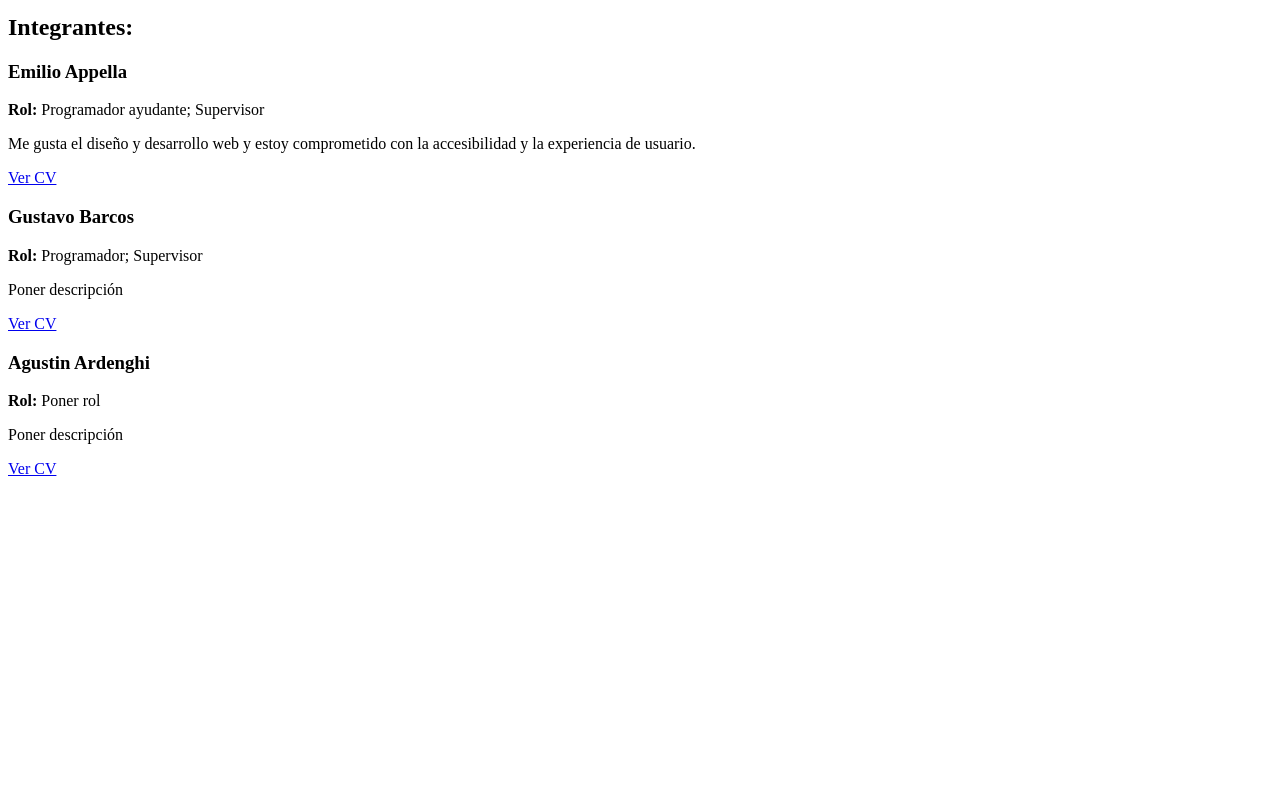
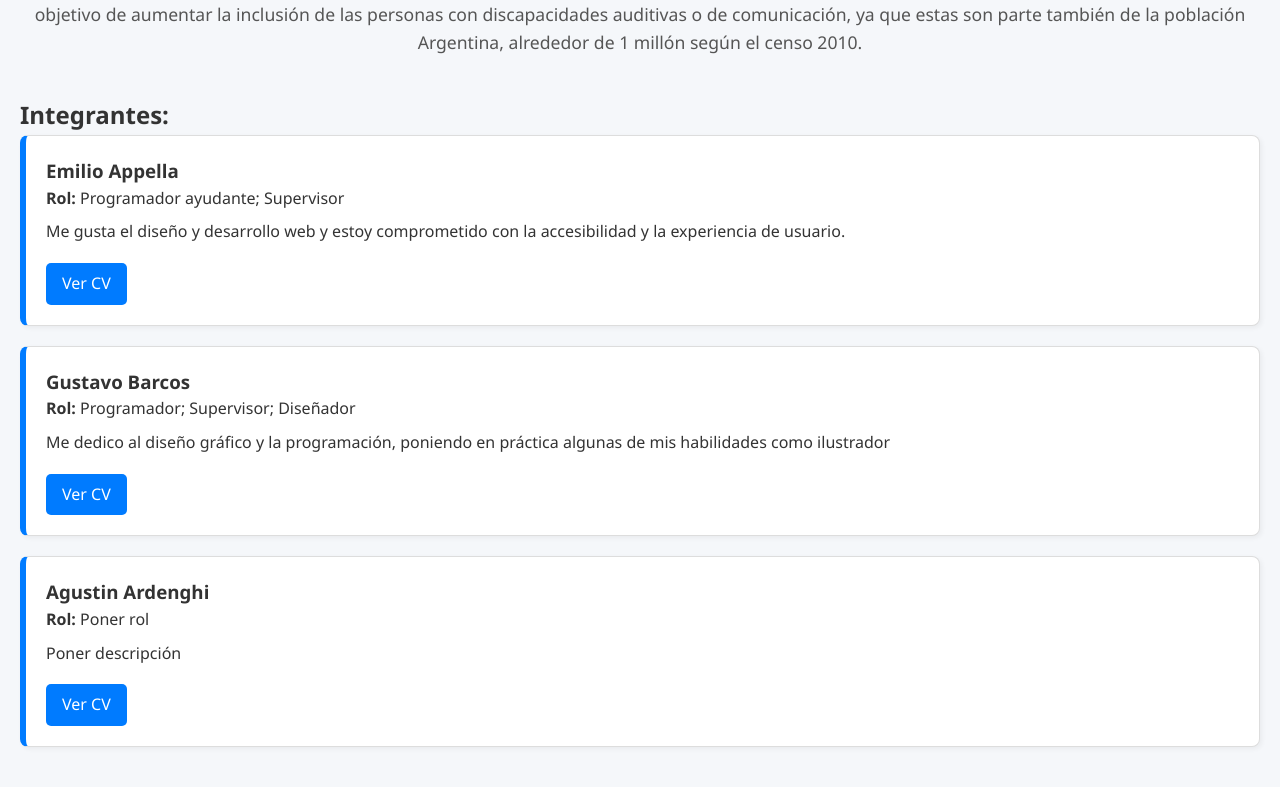
Before and after one commit to Emilito2007/TP-Final---Talento-Joven-IT, a plain HTML site: page index.html in a window 1280 px wide. Shown: the part 122-909 px from the top of the page. Before the commit the page ends 800 px from the top, so only its background shows below. Drawn offline with Linux system fonts and the light colour scheme.

Commit message:
Actualizar el perfil de Gustavo Barcos y el enlace a la hoja de estilo
Se corrigió el enlace de la hoja de estilos de 'style.css' a 'styles.css'. Se actualizó el rol y la descripción de Gustavo Barcos, y se corrigió el enlace del CV para que apunte al archivo PDF correcto.

```diff
--- a/index.html
+++ b/index.html
@@ -3,7 +3,7 @@
 <head>
   <meta charset="UTF-8">
   <title>SeñApp - Talento Joven IT</title>
-  <link rel="stylesheet" href="style.css">
+  <link rel="stylesheet" href="styles.css">
 </head>
 <body>
   <header>
@@ -24,9 +24,9 @@
 
     <section class="integrante">
       <h3>Gustavo Barcos</h3>
-      <p><strong>Rol:</strong> Programador; Supervisor</p>
-      <p>Poner descripción</p>
-      <a href="cvs/cvgustavo/" target="_blank">Ver CV</a>
+      <p><strong>Rol:</strong> Programador; Supervisor; Diseñador</p>
+      <p>Me dedico al diseño gráfico y la programación, poniendo en práctica algunas de mis habilidades como ilustrador</p>
+      <a href="cvs/cvgustavo/CvBarcosGustavo.pdf" target="_blank">Ver CV</a>
     </section>
 
         <section class="integrante">
```
